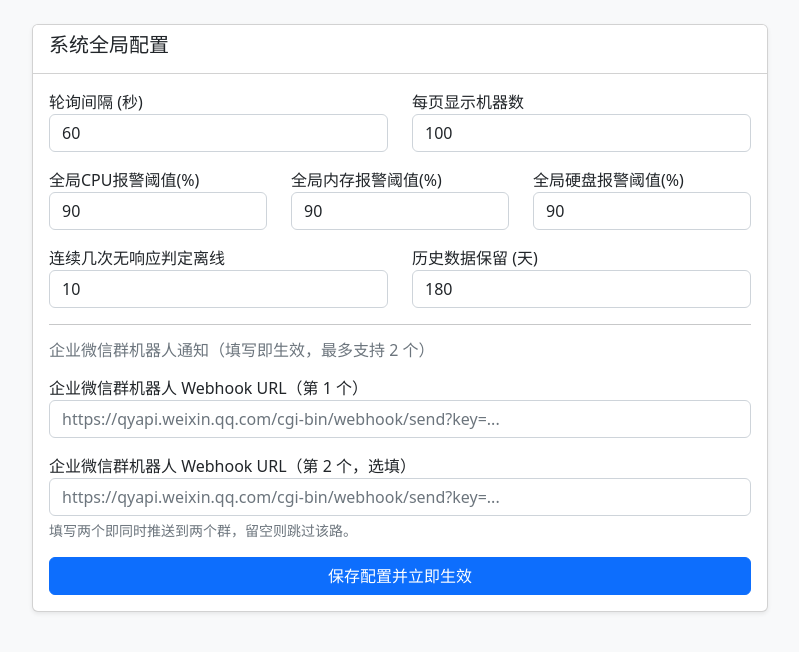
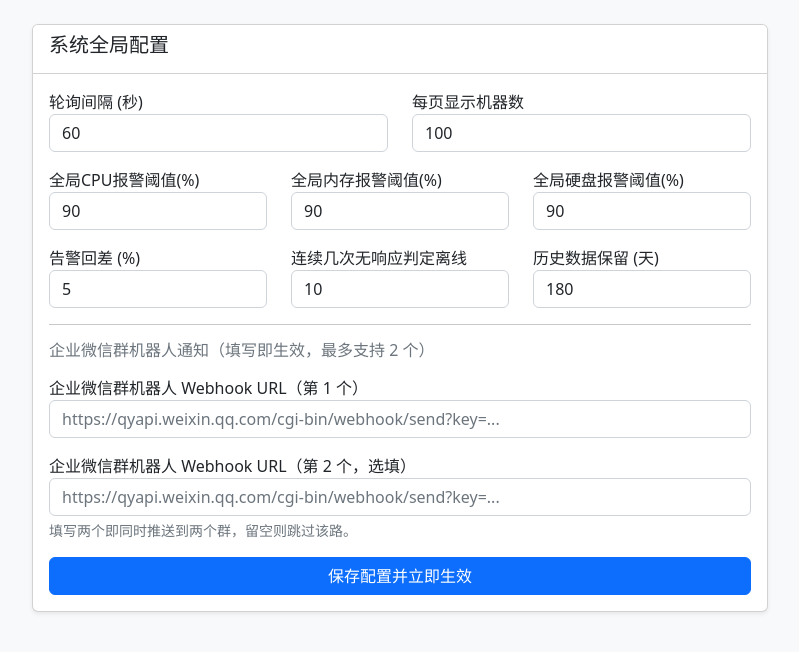
Before and after one commit to netsmu/snmp-monitor, a Flask app: page /config in a window 1280 px wide. Shown: the part 56-708 px from the top of the page, without its empty margins (240-1039 px from the left). Run offline with Flask 3, Linux system fonts and the light colour scheme; data comes from the database, SQL or seed files in the repository; some libraries are stand-ins or nearby versions.

Commit message:
Update config.html

```diff
--- a/templates/config.html
+++ b/templates/config.html
@@ -32,6 +32,7 @@
                         <div class="col"><label>全局硬盘报警阈值(%)</label><input type="number" name="global_disk" class="form-control" value="{{ configs.global_disk }}"></div>
                     </div>
                     <div class="row mb-3">
+                        <div class="col"><label>告警回差 (%)</label><input type="number" name="alert_hysteresis" class="form-control" min="0" max="20" value="{{ configs.alert_hysteresis }}"></div>
                         <div class="col"><label>连续几次无响应判定离线</label><input type="number" name="max_fails" class="form-control" value="{{ configs.max_fails }}"></div>
                         <div class="col"><label>历史数据保留 (天)</label><input type="number" name="retention_days" class="form-control" value="{{ configs.retention_days }}"></div>
                     </div>
```
